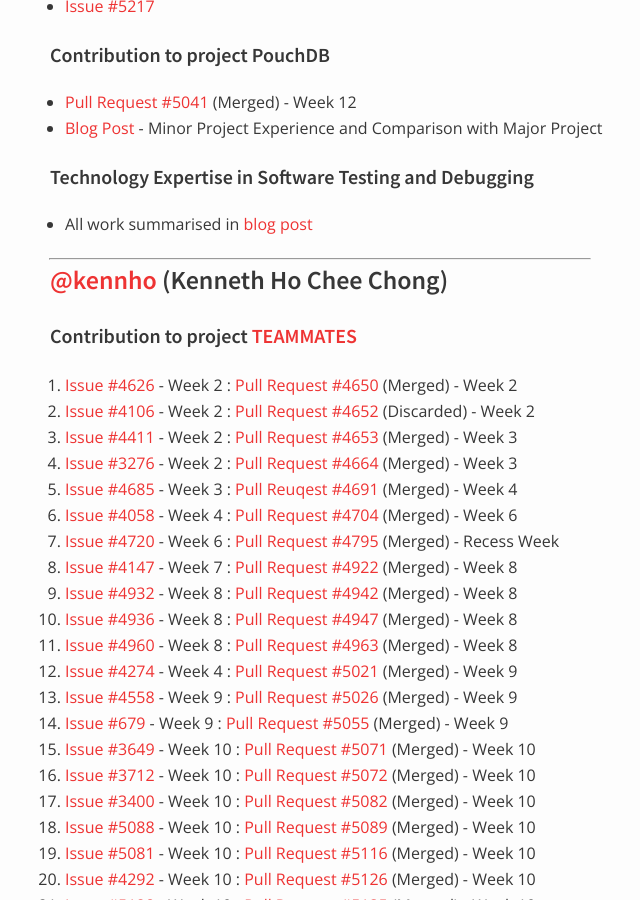
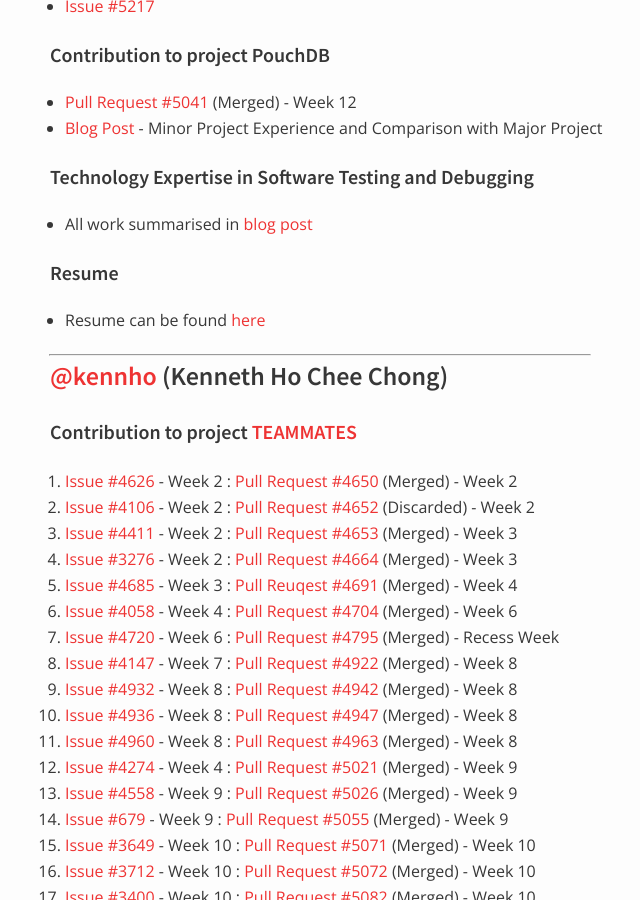
Before and after one commit to nus-oss/cs3281-AY1516S2-website, a Jekyll site: the page built from teams/teammates.md, in a window 1280 px wide and 900 px high, scrolled down 1892 px. Shown: the whole window, without its empty margins (320-960 px from the left). Built offline with Jekyll 4.4.1, drawn with Linux system fonts in a browser that asks for light colours.

Commit message:
updated resume

```diff
--- a/teams/teammates.md
+++ b/teams/teammates.md
@@ -72,8 +72,10 @@
  * [Blog Post](https://cs3281blog.wordpress.com/2016/04/10/my-minor-project/) - Minor Project Experience and Comparison with Major Project
 
 #### Technology Expertise in Software Testing and Debugging
+ * All work summarised in [blog post](https://cs3281blog.wordpress.com/2016/04/17/technological-expertise/)
 
- * All work summarised in [blog post](https://cs3281blog.wordpress.com/2016/04/17/technological-expertise/)
+#### Resume
+ * Resume can be found [here](https://drive.google.com/file/d/0B6AF9jOyTlPeZHNBOVhfWTlqUE0/view?usp=sharing)
 
 ---
 
```
